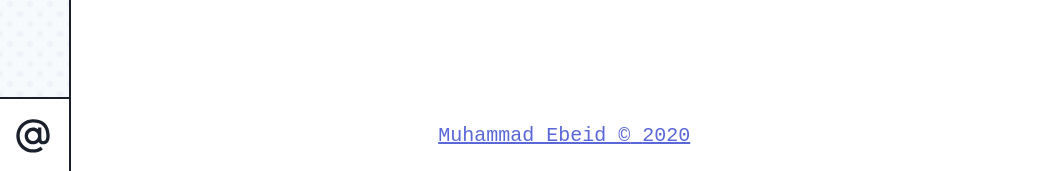
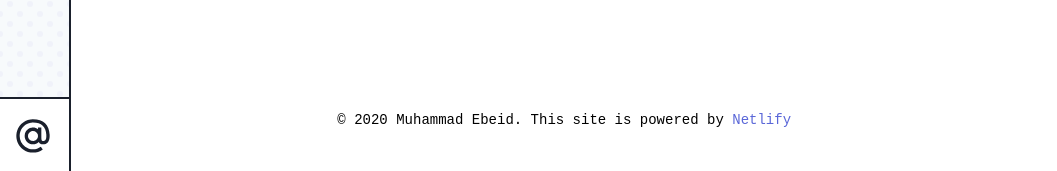
Before and after one commit to mosaaleb/me, a Gatsby site: page /blog in a window 1280 px wide. Shown: the part 629-800 px from the top of the page, 223-1280 px from the left. Built offline with nearby package versions, Linux system fonts and the light colour scheme; Gatsby itself is replaced by a stand-in of ours; some packages are replaced by stand-ins of ours.

Commit message:
change footer style add netlify footnote

```diff
--- a/src/components/Footer.js
+++ b/src/components/Footer.js
@@ -1,10 +1,17 @@
 import React from 'react';
 
 const Footer = () => (
-  <div className="text-xl pb-5 text-center text-indigo-600 underline">
-    Muhammad Ebeid ©
-    {' '}
-    {new Date().getFullYear()}
+  <div className="pb-10 text-sm text-center">
+    <p>
+      ©
+      {' '}
+      {new Date().getFullYear()}
+      {' '}
+      Muhammad Ebeid. This site is powered by&nbsp;
+      <a href="https://www.netlify.com/" className="text-indigo-600">
+        Netlify
+      </a>
+    </p>
   </div>
 );
 
```
